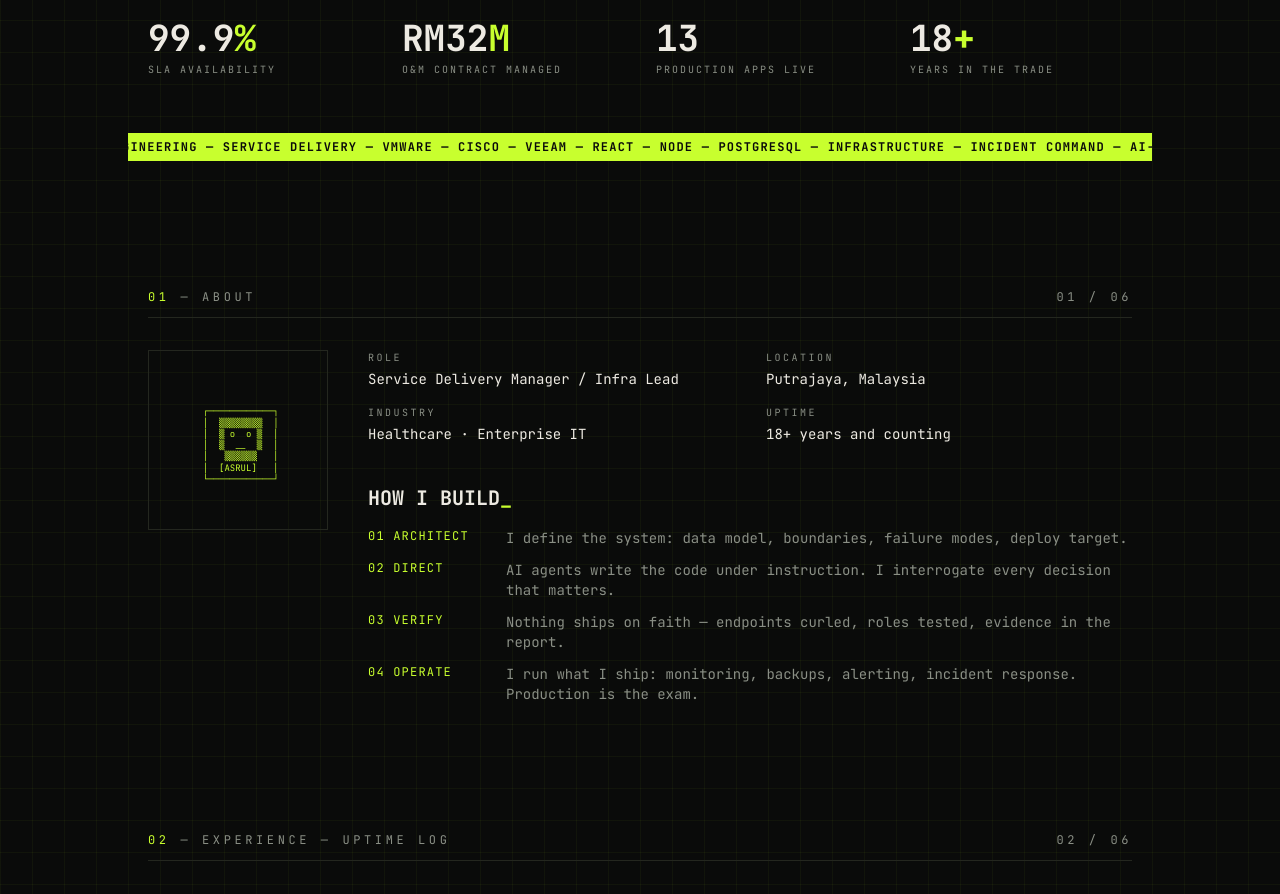
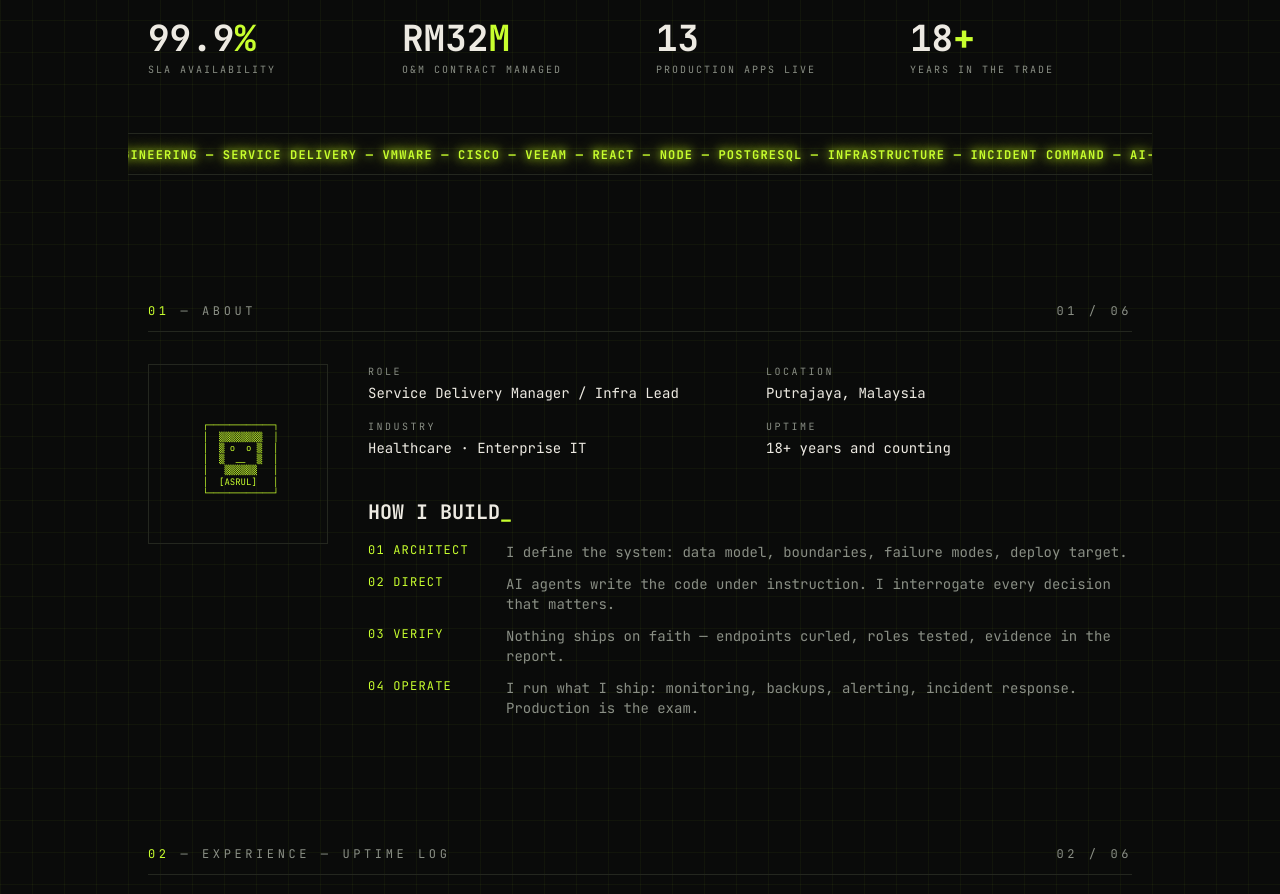
Before and after one commit to burzhum/burzhum.github.io, a React (Vite) app: page / in a window 1280 px wide. Shown: the part 940-1834 px from the top of the page. Built offline with nearby package versions, Linux system fonts and the light colour scheme; a web font is replaced by a local one.

Commit message:
Make hero marquee transparent with glowing lime text
The bar under the hero was a solid lime block (bg-accent). Switch to a
transparent band (border-y only) with glowing lime text, matching the
other rolling "thought space" text.

Co-Authored-By: Claude Opus 4.8 <noreply@anthropic.com>

```diff
--- a/src/components/Marquee.jsx
+++ b/src/components/Marquee.jsx
@@ -1,8 +1,13 @@
 export default function Marquee({ items }) {
   const strip = items.join(' — ') + ' — '
   return (
-    <div className="bg-accent text-bg font-mono font-bold text-xs tracking-widest uppercase overflow-hidden whitespace-nowrap py-1.5" aria-hidden="true">
-      <span className="marquee-track inline-block">{strip.repeat(2)}</span>
+    <div className="border-y border-line overflow-hidden whitespace-nowrap py-2" aria-hidden="true">
+      <span
+        className="marquee-track inline-block font-mono font-bold text-xs tracking-widest uppercase text-accent"
+        style={{ textShadow: '0 0 8px var(--accent), 0 0 18px var(--accent)' }}
+      >
+        {strip.repeat(2)}
+      </span>
     </div>
   )
 }
```
